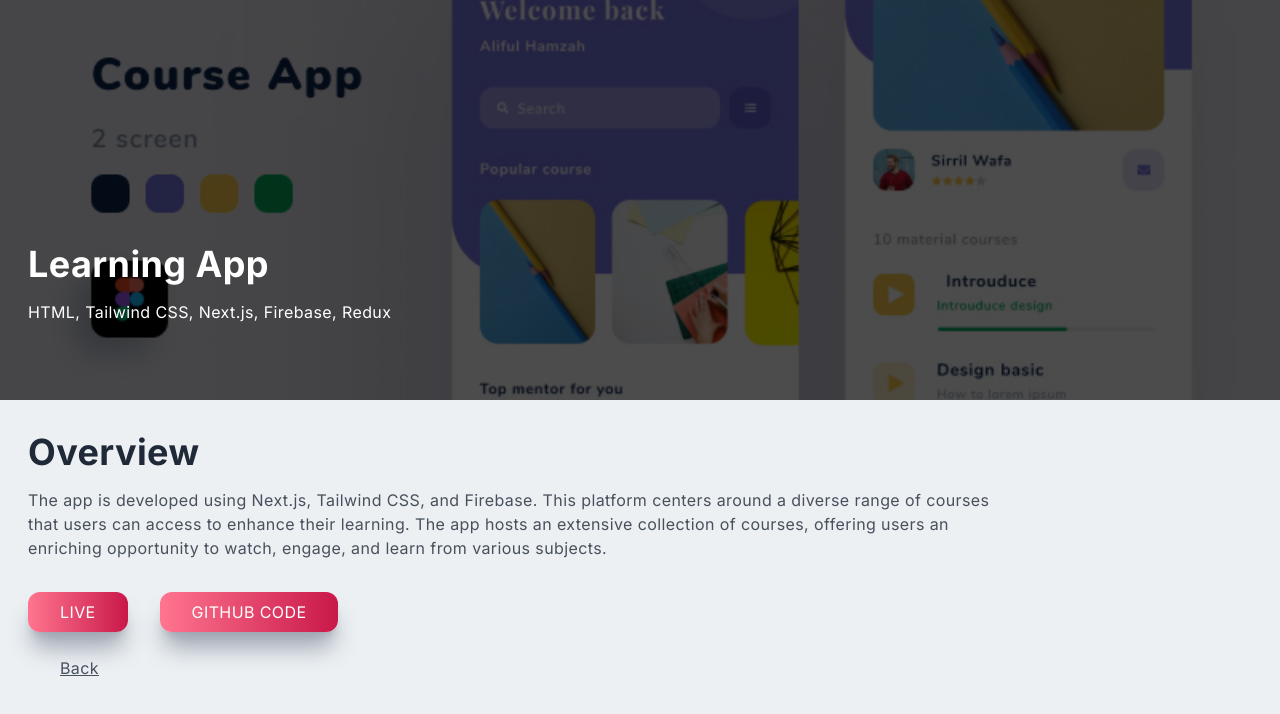
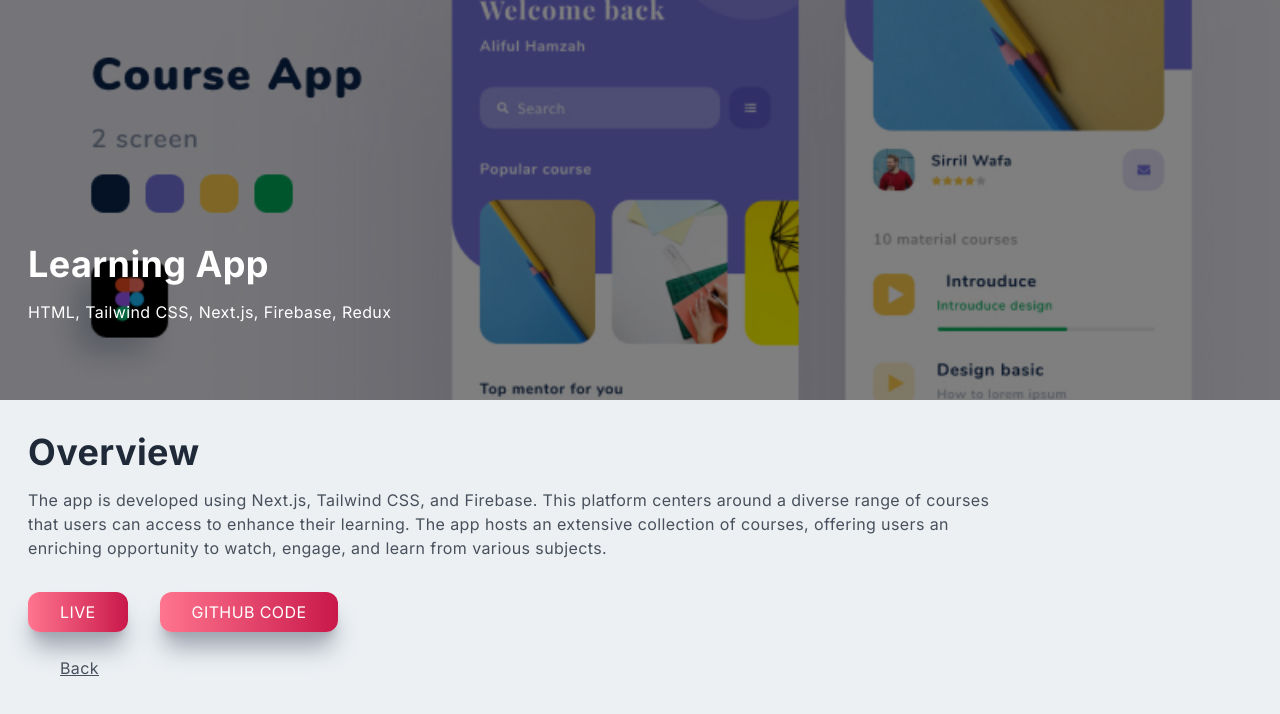
Before and after one commit to 202303-PRM-TR-FEW/portfolio-project-Izdiharomer, a Next.js app in the folder portfolio/: page /blog/1 in a window 1280 px wide. Shown: the top 714 px of the page. Built offline with nearby package versions, Linux system fonts and the light colour scheme.

Commit message:
fix: style of backgound image updated_

```diff
--- a/portfolio/app/blog/[id]/page.jsx
+++ b/portfolio/app/blog/[id]/page.jsx
@@ -25,7 +25,7 @@ const Page = () => {
   return (
     <div className='w-full' key={project.id}>
       <div className='w-screen h-[50vh] relative'>
-        <div className='absolute top-0 left-0 w-full h-[50vh] bg-black/70 z-10' />
+        <div className='absolute top-0 left-0 w-full h-[50vh] bg-black/50 z-10' />
         <Image
           className='absolute z-1'
           layout='fill'
```
